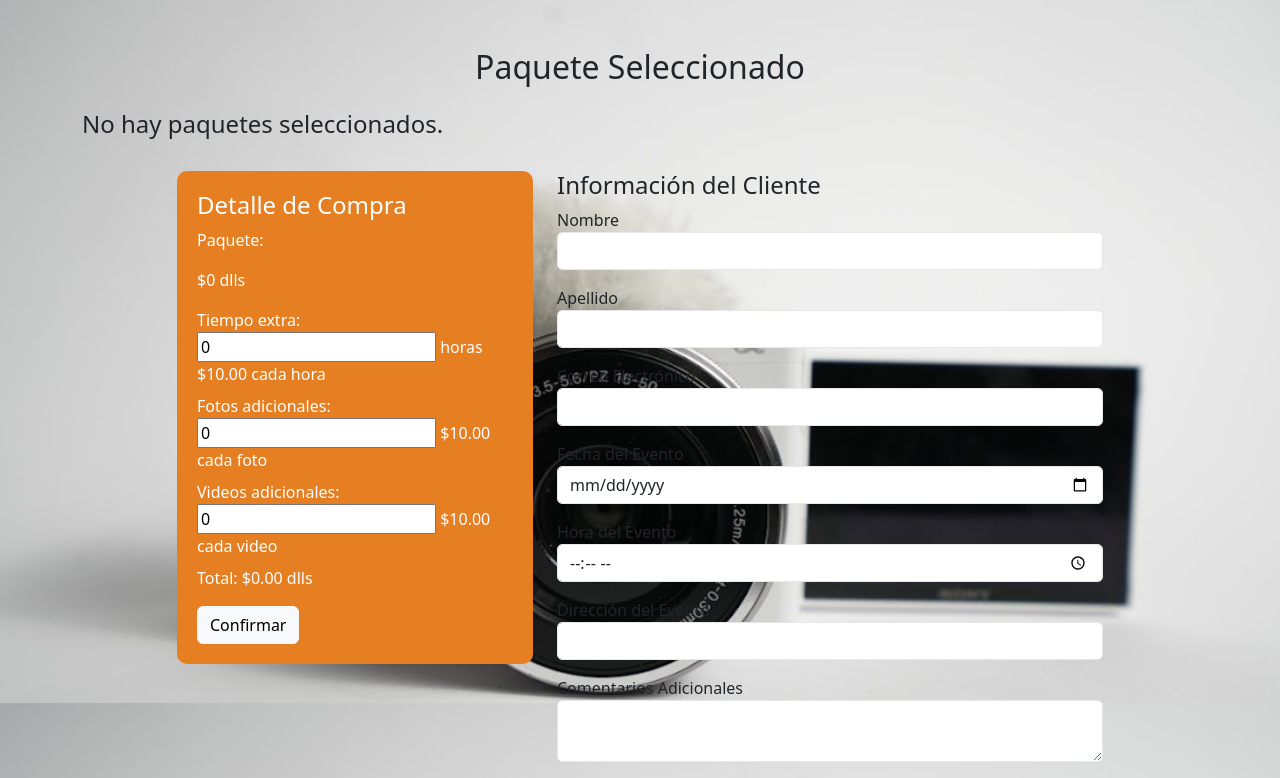
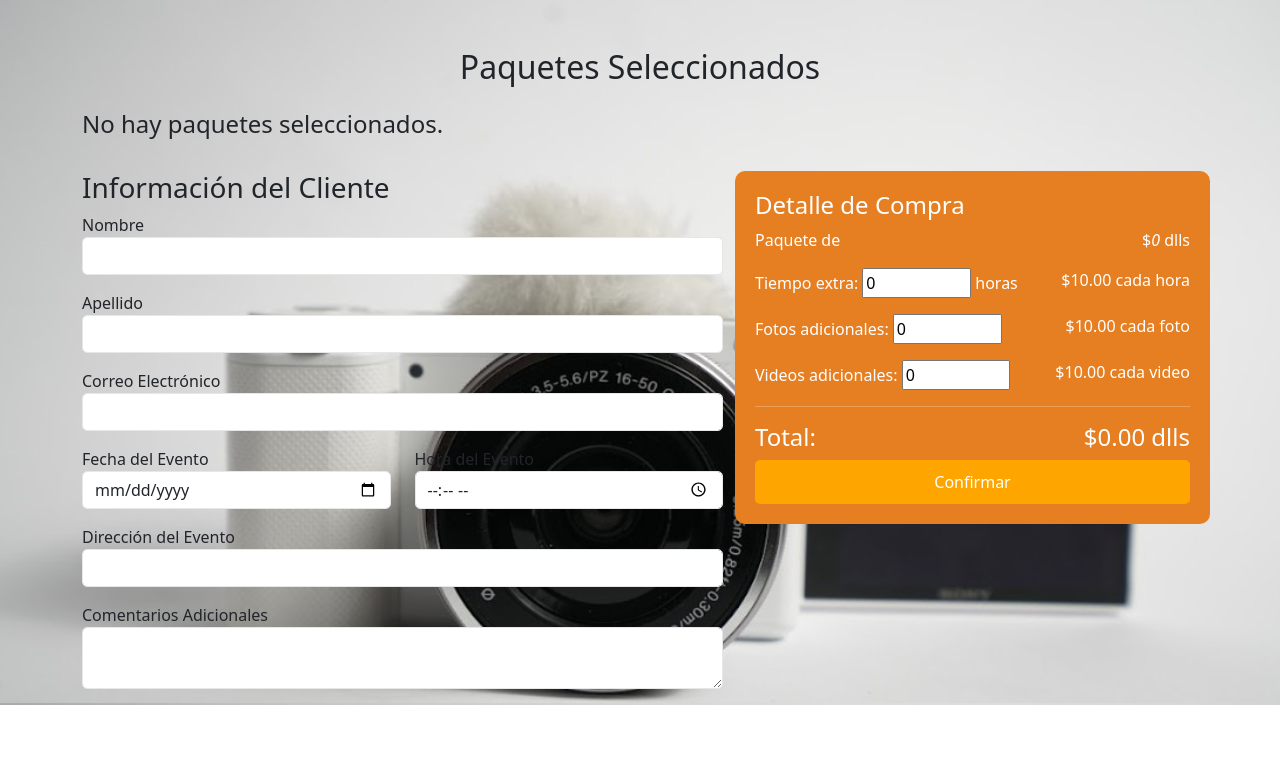
Before and after one commit to FGGTec/ProyTiendaFVSperoelChido, a Flask app: page /InfoAdicional2 in a window 1280 px wide. Shown: the part 97-875 px from the top of the page. After the commit the page ends 802 px from the top, so only its background shows below. Run offline with Flask 3, Linux system fonts and the light colour scheme; data that the repository does not hold is empty; some libraries are stand-ins or nearby versions.

Commit message:
Cambios supremos a adicionales 2

```diff
--- a/Src/app.py
+++ b/Src/app.py
@@ -184,10 +184,37 @@
         print("Error al guardar ticket:", e)
         return {"status": "error", "message": str(e)}, 500
 
-@app.route("/Ticket2")
-def Ticket2():
-    return render_template("Ticket2.html")
+@app.route("/ticket2")
+def ticket2():
+    return render_template("ticket2.html")
 
+@app.route("/guardar_ticket2", methods=["POST"])
+@login_required
+def guardar_ticket2():
+    data = request.get_json()
+    try:
+        correo = data.get('correo')
+        fecha = data.get('fecha')
+        hora = data.get('hora')
+        direccion = data.get('direccion')
+        comentario = data.get('comentario')
+        total = data.get('total')
+        # El usuario actual
+        id_usuario = current_user.id
+        # El paquete seleccionado (debes guardar el ID del paquete en localStorage y mandarlo desde JS)
+        namepaquetes = data.get('id_paquete')
+
+        cursor = db.connection.cursor()
+        cursor.execute("""
+            INSERT INTO ticketm (CorreoTicketM, FechaTicketM, HoraTicketM, DireccionTicketM, ComentarioTicketM, FKID_Usuario, NPaquetes, TotalTicketM)
+            VALUES (%s, %s, %s, %s, %s, %s, %s, %s)
+        """, (correo, fecha, hora, direccion, comentario, id_usuario, namepaquetes, total))
+        db.connection.commit()
+        return {"status": "ok"}
+    except Exception as e:
+        db.connection.rollback()
+        print("Error al guardar ticket:", e)
+        return {"status": "error", "message": str(e)}, 500
 
 @app.route("/login", methods=["GET", "POST"])
 def login():
--- a/Src/config.py
+++ b/Src/config.py
@@ -11,5 +11,5 @@
     SECRET_KEY = "qhrf$edjYTJ)*21nsThdK"
     MYSQL_HOST = "localhost"
     MYSQL_USER = "root"
-    MYSQL_PASSWORD = "Root-MySQL_7903"
+    MYSQL_PASSWORD = "12345678"
     MYSQL_DB = "fvstore"
--- a/Src/templates/InfoAdicional2.html
+++ b/Src/templates/InfoAdicional2.html
@@ -59,68 +59,46 @@
             </div>
         </div>
     </nav>
+
     <div class="container mt-5">
-    <h2 class="text-center mb-4">Paquete Seleccionado</h2>
+        <h2 class="text-center mb-4">Paquetes Seleccionados</h2>
         <div class="row justify-content-center" id="lista-paquetes">
-      <!-- Aquí se llenan los paquetes seleccionados -->
-    </div>
+            <h3 id="lista-paquetes"></h3>
 
-    <div class="row mt-4">
-      <!-- Detalle compra -->
-      <div class="col-md-4 offset-md-1">
-        <div class="detalle-compra">
-          <h4>Detalle de Compra</h4>
-          <p>Paquete: <span id="paquete-tipo"></span></p>
-          <p>$<span id="paquete-precio"></span> dlls</p>
-
-          <div class="mb-2">
-            Tiempo extra: <input type="number" id="extraHoras" value="0"> horas
-            <span>$10.00 cada hora</span>
-          </div>
-          <div class="mb-2">
-            Fotos adicionales: <input type="number" id="fotosAdicionales" value="0">
-            <span>$10.00 cada foto</span>
-          </div>
-          <div class="mb-2">
-            Videos adicionales: <input type="number" id="videosAdicionales" value="0">
-            <span>$10.00 cada video</span>
-          </div>
-
-          <div class="total-text">
-            Total: <span id="total">$0.00 dlls</span>
-          </div>
-
-          <button class="btn btn-light mt-3" onclick="confirmarPaquete()">Confirmar</button>
         </div>
     </div>
 
-      <!-- Formulario -->
-      <div class="col-md-6">
-        <h4>Información del Cliente</h4>
+    <div class="container mt-4">
+        <div class="row">
+            <div class="col-md-7">
+                <h3>Información del Cliente</h3>
                 <form>
                     <div class="mb-3">
                         <label>Nombre</label>
-            <input type="text" id="ticketNombre" class="form-control" value="{{ nombre }}">
+                        <input id="ticketNombre" type="text" class="form-control" value="{{ nombre }}">
                     </div>
                     <div class="mb-3">
                         <label>Apellido</label>
-            <input type="text" id="ticketApellido" class="form-control" value="{{ apellido }}">
+                        <input id="ticketApellido" type="text" class="form-control" value="{{ apellido }}">
                     </div>
                     <div class="mb-3">
                     <label>Correo Electrónico</label>
-            <input type="email" id="ticketCorreo" class="form-control">
+                    <input id="ticketCorreo" type="email" class="form-control">
+                    <div id="correoError" class="form-text text-danger" style="display: none;">Correo inválido</div>
                     </div>
-          <div class="mb-3">
+                    <div class="row">
+                        <div class="col-md-6 mb-3">
                             <label>Fecha del Evento</label>
-            <input type="date" id="ticketFecha" class="form-control">
+                            <input id="ticketFecha" type="date" class="form-control">
                         </div>
-          <div class="mb-3">
+                        <div class="col-md-6 mb-3">
                             <label>Hora del Evento</label>
-            <input type="time" id="ticketHoraEvento" class="form-control">
+                            <input id="ticketHoraEvento" type="time" class="form-control">
+                        </div>
                     </div>
                     <div class="mb-3">
                         <label>Dirección del Evento</label>
-            <input type="text" id="ticketDireccion" class="form-control">
+                        <input id="ticketDireccion" type="text" class="form-control">
                     </div>
                     <div class="mb-3">
                         <label>Comentarios Adicionales</label>
@@ -128,27 +106,52 @@
                     </div>
                 </form>
             </div>
-    </div>
+
+            <div class="col-md-5 detalle-compra">
+                <h4>Detalle de Compra</h4>
+                <p>Paquete de <span id="paquete-tipo"></span><span class="float-end">$<i id="paquete-precio"></i> dlls</span></p>
+                <p>Tiempo extra: <input type="number" id="extraHoras" value="0" min="0" class="w-25" onchange="actualizarTotal()"> horas <span class="float-end">$10.00 cada hora</span></p>
+                <p>Fotos adicionales: <input type="number" id="fotosAdicionales" value="0" min="0" class="w-25" onchange="actualizarTotal()"> <span class="float-end">$10.00 cada foto</span></p>
+                <p>Videos adicionales: <input type="number" id="videosAdicionales" value="0" min="0" class="w-25" onchange="actualizarTotal()"> <span class="float-end">$10.00 cada video</span></p>
+                <hr>
+                <h4>Total: <span id="total" class="float-end">$1000.00</span></h4>
+                <button class="btn btn-confirmar w-100" onclick="confirmarPaquete()">Confirmar</button>
     </div>
 
   <script>
-    const fechasOcupadas = {{ fechas_ocupadas | tojson }};
+    const input = document.getElementById('ticketCorreo');
+        const error = document.getElementById('correoError');
+
+        input.addEventListener('input', function () {
+            if (input.validity.valid) {
+            error.style.display = 'none';
+            } else {
+            error.style.display = 'block';
+            }
+        });
+        const fechasOcupadas = {{ fechas_ocupadas|tojson }};
 
         document.addEventListener("DOMContentLoaded", function () {
             const inputFecha = document.getElementById("ticketFecha");
-
             inputFecha.addEventListener("input", function () {
-            if (fechasOcupadas.includes(this.value)) {
-                alert("❌ Esta fecha ya está reservada. Elige otra.");
+                const seleccionada = this.value;
+                if (fechasOcupadas.includes(seleccionada)) {
+                    alert("Esta fecha ya está reservada. Por favor elige otra.");
                     this.value = "";
                 }
             });
 
             inputFecha.setAttribute("min", new Date().toISOString().split("T")[0]);
+
+            inputFecha.addEventListener("focus", function () {
+                this.classList.remove("is-invalid");
             });
+        });
+
+
 </script>
 
-  <!-- Scripts -->
     <script src="{{ url_for('static', filename='JS/Adicionales2.js') }}"></script>
+    <script src="{{ url_for('static', filename='JS/Ticket2.js') }}"></script>
 </body>
 </html>
```
Also changed, not shown: Src/static/js/Ticket2.js (added, +105 -0 lines). Lines whose indentation alone changed are shown as unchanged.
